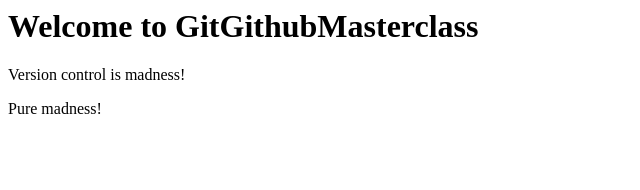
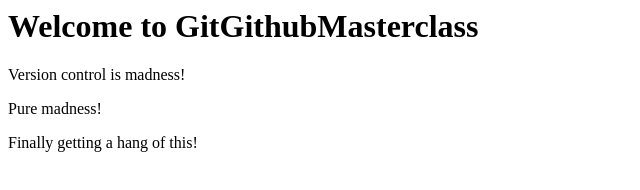
Before and after one commit to DotNet-MAUI-Azure/GitGithubMasterclass, a plain HTML site: page index.html in a window 1280 px wide. Shown: the whole page, without its empty margins (0-640 px from the left). Drawn offline with Linux system fonts and the light colour scheme.

Commit message:
Added a new paragraph
Added new paragraph confirming that I am FINALLY getting a hang of version control

```diff
--- a/index.html
+++ b/index.html
@@ -5,5 +5,7 @@
         Version control is madness!
     </p> <p>
         Pure madness!
+    </p> </p> <p>
+       Finally getting a hang of this!
     </p>
 </div>
```
